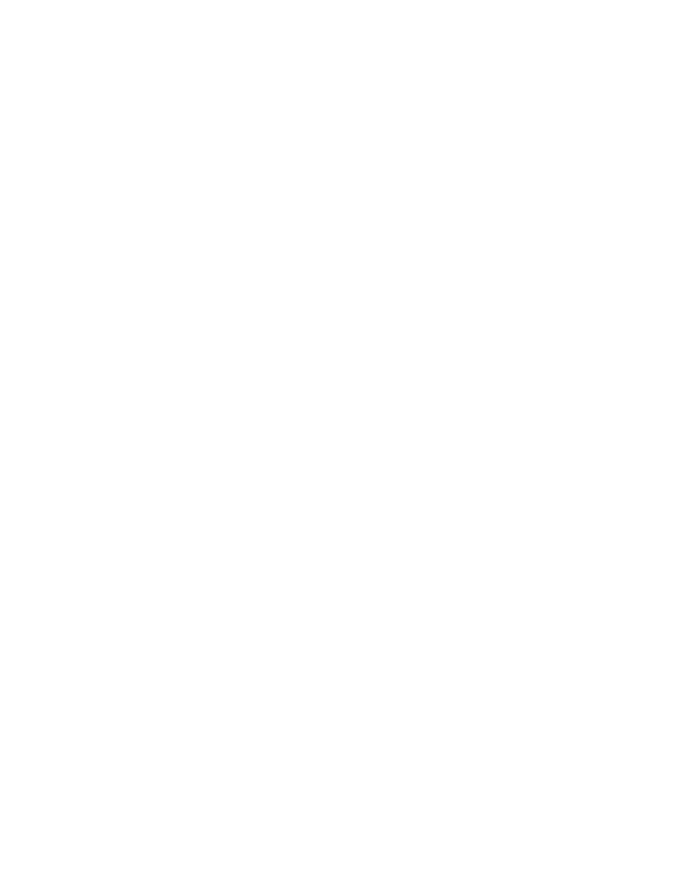
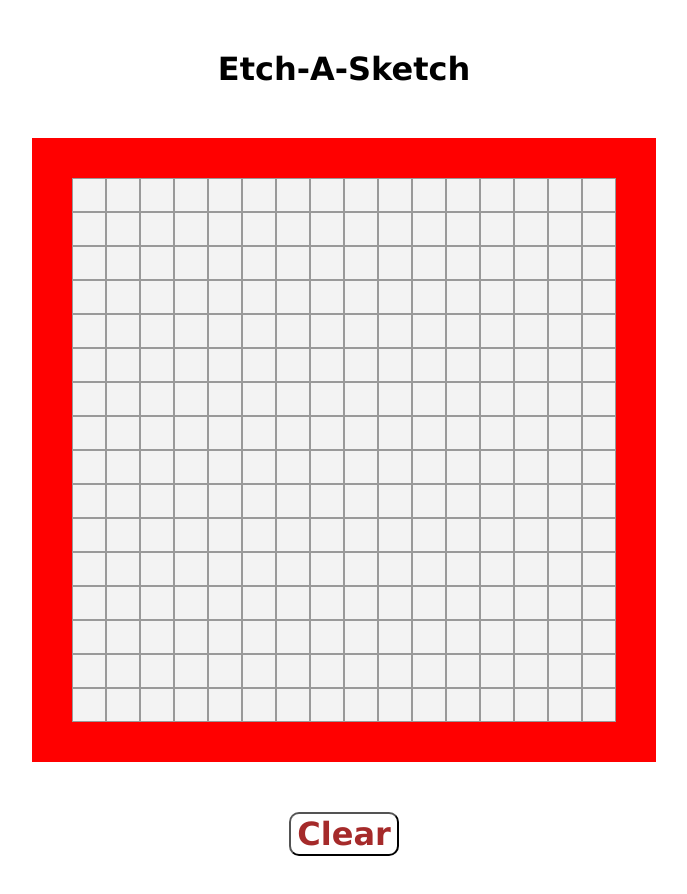
Before and after one commit to aptoivonen/etch-a-sketch, a plain HTML site: page index.html in a window 1280 px wide. Shown: the whole page, without its empty margins (296-983 px from the left). Before the commit the page ends 800 px from the top, so only its background shows below. Drawn offline with Linux system fonts and the light colour scheme.

Commit message:
Implement sketch and clear button

```diff
--- a/index.html
+++ b/index.html
@@ -9,6 +9,19 @@
     <title>Etch-A-Sketch</title>
   </head>
   <body>
-    <script src="script.js"></script>
+    <div class="container">
+      <header class="header">
+        <h1>Etch-A-Sketch</h1>
+      </header>
+    </div>
+    <div class="container">
+      <section class="grid" id="grid"></section>
+    </div>
+    <div class="container">
+      <section class="buttons">
+        <button class="clear-btn" id="clear-btn">Clear</button>
+      </section>
+    </div>
+    <script src="script.js" type="module"></script>
   </body>
 </html>
--- a/script.js
+++ b/script.js
@@ -0,0 +1,51 @@
+import { UI } from "./ui.js";
+
+const ui = new UI();
+
+// const INITIAL_GRID_SIDE_LENGTH = 16;
+// const GRID_SIZE = 550;
+
+// const calculateCellSize = function (gridSideLength, gridSize) {
+//   return Math.round(gridSize / gridSideLength);
+// };
+
+// const createGridCSSText = function (initialGridSideLength, initialGridSize) {
+//   const cellSize = calculateCellSize(initialGridSideLength, initialGridSize);
+//   const gridSize = initialGridSideLength * cellSize;
+//   const cssText = `height: ${gridSize}px;
+//                 width: ${gridSize}px;
+//                 grid-template-columns: repeat(${initialGridSideLength}, ${cellSize}px);
+//                 grid-template-rows: repeat(${initialGridSideLength}, ${cellSize}px);`;
+//   console.log(cssText);
+//   return cssText;
+// };
+
+// const createGrid = function (gridSideLength) {
+//   const gridFragment = document.createDocumentFragment();
+//   for (let row = 0; row < gridSideLength; row++) {
+//     for (let column = 0; column < gridSideLength; column++) {
+//       const cell = document.createElement("div");
+//       cell.setAttribute("class", "grid-cell");
+//       cell.setAttribute("data-row", row);
+//       cell.setAttribute("data-column", column);
+//       cell.style.gridRow = `${row + 1} / span 1`;
+//       cell.style.gridColumn = `${column + 1} / span 1`;
+//       cell.addEventListener("mouseenter", (event) => {
+//         event.target.classList.add("grid-cell--marked");
+//       });
+//       gridFragment.appendChild(cell);
+//     }
+//   }
+//   return gridFragment;
+// };
+
+// const clearGrid = function () {};
+
+// const grid = document.getElementById("grid");
+// grid.style.cssText = createGridCSSText(INITIAL_GRID_SIDE_LENGTH, GRID_SIZE);
+// grid.appendChild(createGrid(INITIAL_GRID_SIDE_LENGTH));
+
+// const clearButton = document.getElementById("clear-btn");
+// clearButton.addEventListener("click", () => {
+//   clearGrid();
+// });
--- a/style.css
+++ b/style.css
@@ -0,0 +1,56 @@
+html,
+body {
+  margin: 0;
+  padding: 0;
+}
+
+html {
+  font-size: 16px;
+  font-family: Verdana, Geneva, Tahoma, sans-serif;
+}
+
+body {
+  background-color: #fff;
+}
+
+* {
+  box-sizing: border-box;
+}
+
+.container {
+  width: 70%;
+  margin: 50px auto;
+}
+
+.header h1 {
+  text-align: center;
+}
+
+.grid {
+  display: grid;
+  border: 40px solid red;
+  box-sizing: content-box;
+  margin: 0 auto;
+}
+
+.grid-cell {
+  background-color: rgb(243, 243, 243);
+  border: 1px solid #999;
+}
+
+.grid-cell--marked {
+  background-color: #000;
+}
+
+.buttons {
+  text-align: center;
+}
+
+.clear-btn {
+  background-color: #fff;
+  border-radius: 10px;
+  font-size: 2em;
+  font-family: inherit;
+  font-weight: bold;
+  color: brown;
+}
--- /dev/null
+++ b/ui.js
@@ -0,0 +1,80 @@
+export class UI {
+  static INITIAL_GRID_SIDE_LENGTH = 16;
+  static GRID_SIZE = 550;
+
+  constructor() {
+    this.grid = document.getElementById("grid");
+    this.createGrid(UI.INITIAL_GRID_SIDE_LENGTH, UI.GRID_SIZE);
+    this.clearButton = document.getElementById("clear-btn");
+    this.makeClearButton();
+  }
+
+  createGrid(initialGridSideLength, initialGridSize) {
+    this.createGridCSSText(initialGridSideLength, initialGridSize);
+    this.createGridElements(initialGridSideLength);
+  }
+
+  createGridCSSText(initialGridSideLength, initialGridSize) {
+    const calculateCellSize = function (gridSideLength, gridSize) {
+      return Math.round(gridSize / gridSideLength);
+    };
+    const cellSize = calculateCellSize(initialGridSideLength, initialGridSize);
+    const gridSize = initialGridSideLength * cellSize;
+    const cssText = `height: ${gridSize}px;
+                  width: ${gridSize}px;
+                  grid-template-columns: repeat(${initialGridSideLength}, ${cellSize}px);
+                  grid-template-rows: repeat(${initialGridSideLength}, ${cellSize}px);`;
+    this.grid.style.cssText = cssText;
+  }
+
+  createGridElements(gridSideLength) {
+    const gridFragment = document.createDocumentFragment();
+    for (let row = 0; row < gridSideLength; row++) {
+      for (let column = 0; column < gridSideLength; column++) {
+        const cell = document.createElement("div");
+        cell.setAttribute("class", "grid-cell");
+        cell.setAttribute("data-row", row);
+        cell.setAttribute("data-column", column);
+        cell.style.gridRow = `${row + 1} / span 1`;
+        cell.style.gridColumn = `${column + 1} / span 1`;
+        cell.addEventListener("mouseenter", (event) => {
+          event.target.classList.add("grid-cell--marked");
+        });
+        gridFragment.appendChild(cell);
+      }
+    }
+    this.grid.appendChild(gridFragment);
+  }
+
+  clearGrid() {
+    const { grid } = this;
+    while (grid.firstChild) {
+      grid.removeChild(grid.firstChild);
+    }
+  }
+
+  makeClearButton() {
+    const isUserInputIllegal = function (userSize) {
+      const MAX_USER_SIZE = 100;
+      return (
+        !userSize ||
+        !Number.isInteger(userSize) ||
+        userSize > MAX_USER_SIZE ||
+        userSize < 1
+      );
+    };
+    this.clearButton.addEventListener("click", () => {
+      this.clearGrid();
+      let userSize = prompt(
+        "How many squares per side to make the new grid (maximum: 100)?"
+      );
+      if (userSize === null) return;
+      userSize = Number.parseInt(userSize);
+      if (isUserInputIllegal(userSize)) {
+        alert("Input was not a number between 1 and 100, aborting.");
+        return;
+      }
+      this.createGrid(userSize, UI.GRID_SIZE);
+    });
+  }
+}
```
